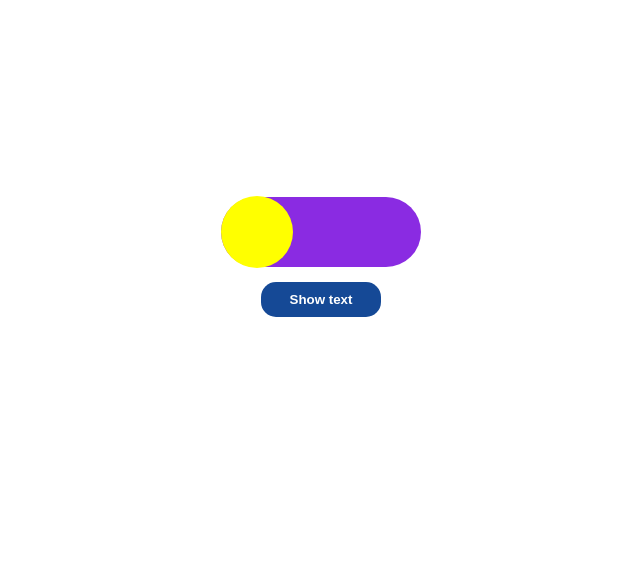
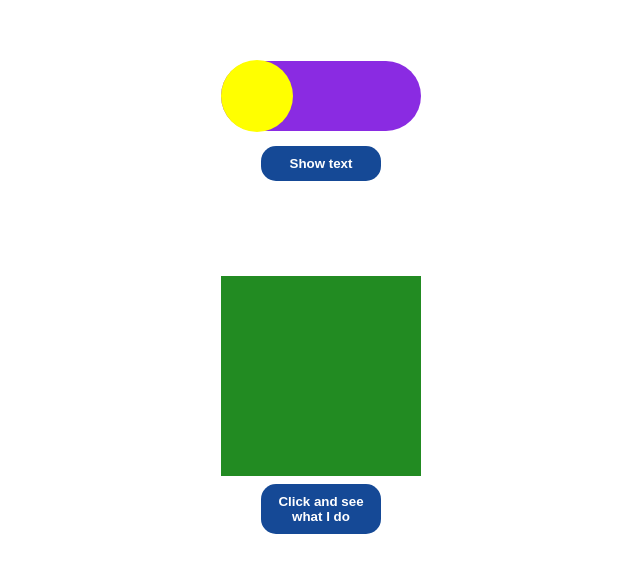
Before and after one commit to JulieKodehode/kodeloftetG11_undervisning13, a website: page index.html in a window 1280 px wide. Shown: the part 111-684 px from the top of the page, without its empty margins (319-959 px from the left). Drawn offline with Linux system fonts and the light colour scheme.

Commit message:
Added solution to task 3

```diff
--- a/index.html
+++ b/index.html
@@ -22,6 +22,12 @@
           </p>
         </div>
       </section>
+
+      <!-- SVAR PÅ OPPGAVE 3: -->
+      <section class="section">
+        <div id="squareToCircle" class="square"></div>
+        <button id="myButton">Click and see what I do</button>
+      </section>
     </main>
   </body>
 </html>
--- a/script.js
+++ b/script.js
@@ -58,6 +58,18 @@ function personalia(first, last) {
 };
 
 personalia("Julie", "Hauge");
+
+// SVAR PÅ OPPGAVE 3:
+const myButton = document.querySelector("#myButton");
+console.log(myButton);
+const squareToCircle = document.querySelector("#squareToCircle");
+console.log(squareToCircle);
+
+
+myButton.addEventListener("click", function () {
+  console.log("Button is clicked!")
+  squareToCircle.classList.toggle("squareToCircle")
+})
 
 //Datatyper
 //Number, String, Boloeon
--- a/styles.css
+++ b/styles.css
@@ -102,3 +102,34 @@ button:hover {
     background-color: yellow;
   }
 }
+
+/* SVAR OPPGAVE 3: */
+.section {
+  display: flex;
+  flex-direction: column;
+  justify-content: center;
+  align-items: center;
+  gap: 8px;
+}
+
+.square{
+  height: 200px;
+  width: 200px;
+  background-color: #228b22;
+}
+
+.squareToCircle  {
+  animation-name: makeACircle;
+  animation-duration: 2s;
+  animation-timing-function: ease-in;
+  animation-fill-mode: forwards;
+}
+
+@keyframes makeACircle {
+  from {
+    border-radius: 0;
+  }
+  to {
+    border-radius: 100%;
+  }
+}
```
